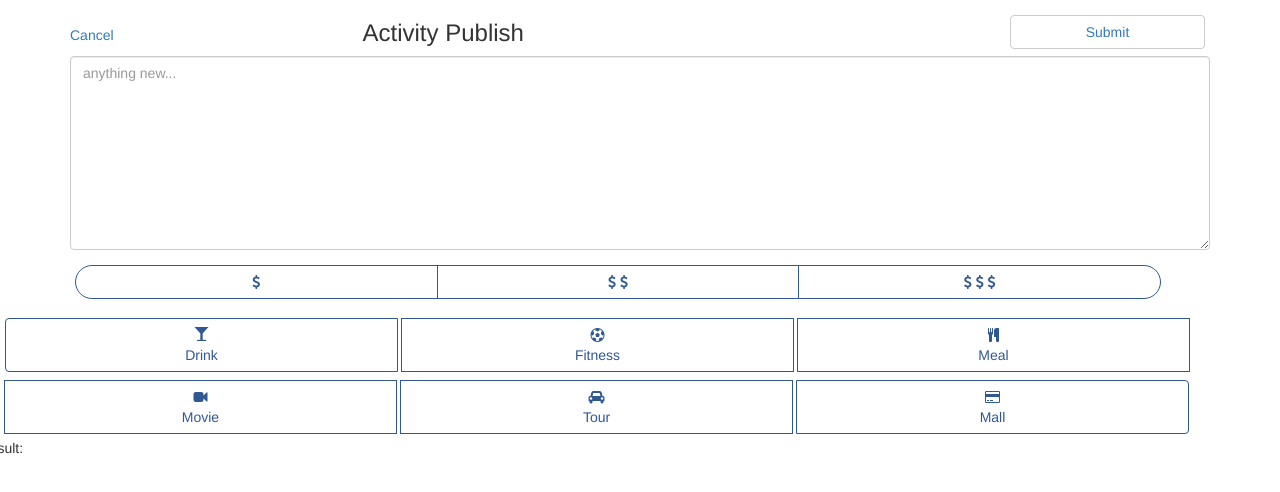
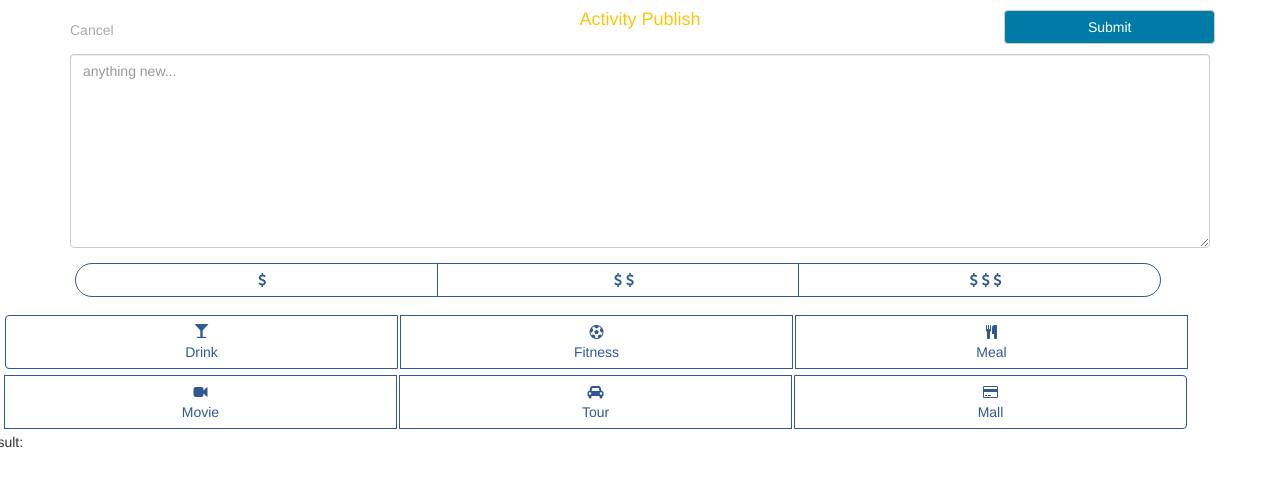
Before and after one commit to vivian3472/CloudComputingFinal, a plain HTML site: page index.html in a window 1280 px wide. Shown: the top 492 px of the page. Drawn offline with nearby package versions, Linux system fonts and the light colour scheme.

Commit message:
css update

```diff
--- a/index.html
+++ b/index.html
@@ -5,6 +5,7 @@
     <title>Bootstrap Example</title>
     <meta charset="utf-8">
     <meta name="viewport" content="width=device-width, initial-scale=1">
+    <meta content='width=device-width, initial-scale=1.0, maximum-scale=1.0, user-scalable=0' name='viewport' />
     <link rel="stylesheet" href="http://maxcdn.bootstrapcdn.com/bootstrap/3.3.6/css/bootstrap.min.css">
     <script src="https://ajax.googleapis.com/ajax/libs/jquery/1.12.0/jquery.min.js"></script>
     <script src="http://maxcdn.bootstrapcdn.com/bootstrap/3.3.6/js/bootstrap.min.js"></script>
@@ -22,15 +23,21 @@
             color: #000;
         }
 */
-
+        h4 {
+            color: #FAC60C;
+        }
         #acti-send {
             float: right;
-            margin-right: 20px;
-            margin-top: 15px
+            margin: 10px;
+            margin-top: 10px;
+            background-color:#007ba7;
+            color:#FFF;
+            width:18%;
         }
 
         #acti-cancel {
-            padding-top: 25px
+            padding-top: 20px;
+            color:darkgray;
         }
 
 .items-collection label.btn-default.active{
@@ -41,7 +48,8 @@
 .items-collection1 label.btn-default{
     width:31%;
     border:1px solid #305891;
-    margin:0px;
+    margin:0;
+    padding-right: 0px;
     border-radius: 17px;
     color: #305891;
 }
@@ -59,7 +67,7 @@
 .items-collection2 label.btn-default{
     width:30%;
     border:1px solid #305891;
-    margin:4px;
+    margin:3px;
     color: #305891;
 }
 
@@ -75,8 +83,8 @@
 
         <div class="row">
             <a href="#" class="col-xs-3 " id="acti-cancel">Cancel</a>
-            <h3 class="col-xs-6">Activity Publish</h3>
-            <button type="submit" id="acti-send" class="btn btn-default col-xs-2"><span class="text-primary">Submit</span></button>
+            <center><h4 class="col-xs-6">Activity Publish</h4></center>
+            <button type="submit" id="acti-send" class="btn btn-default col-xs-2"><center>Submit</center></button>
 
         </div>
 
```
